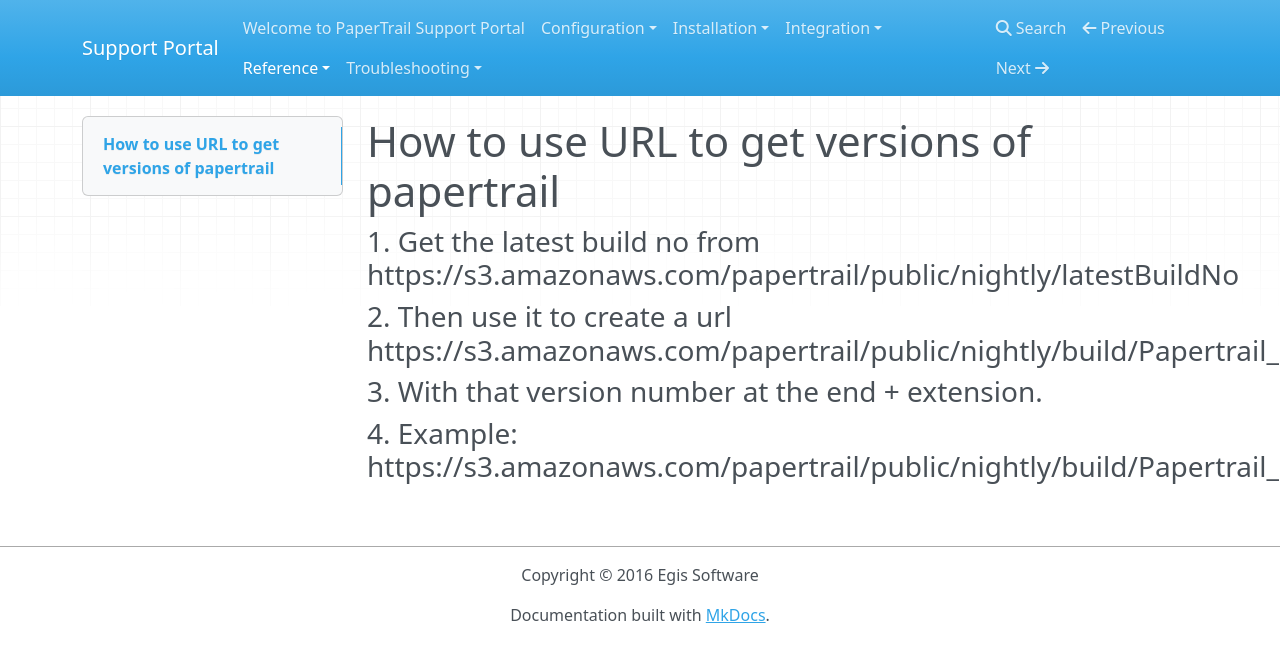
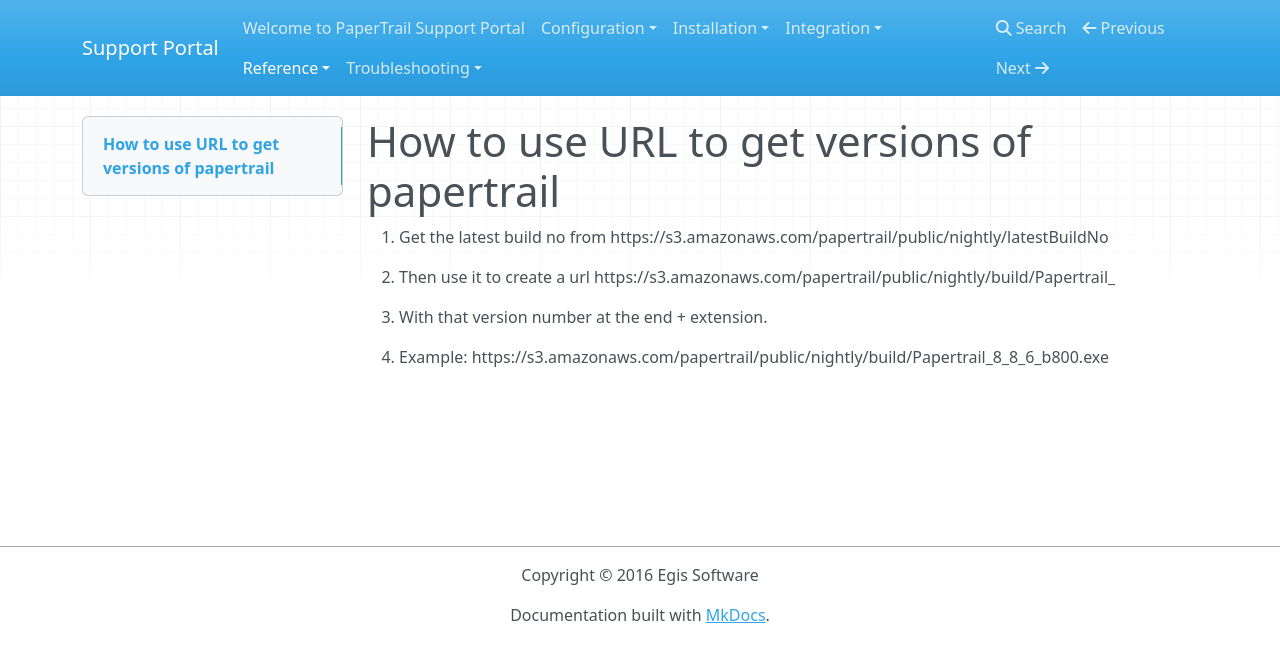
Before and after one commit to ryanegis/support-portal, an MkDocs documentation site: the page built from docs/Reference/Howtouseurltogetversionsofpapertrail.md, in a window 1280 px wide. Shown: the top 662 px of the page. Built offline with MkDocs 1.6.1, drawn with Linux system fonts in a browser that asks for light colours; nearby versions of some CDN libraries; old or Windows-style settings are respelled for this version of MkDocs.

Commit message:
Update Howtouseurltogetversionsofpapertrail.md

```diff
--- a/docs/Reference/Howtouseurltogetversionsofpapertrail.md
+++ b/docs/Reference/Howtouseurltogetversionsofpapertrail.md
@@ -1,9 +1,9 @@
 # How to use URL to get versions of papertrail
 
-### 1. Get the latest build no from https://s3.amazonaws.com/papertrail/public/nightly/latestBuildNo
+1. Get the latest build no from https://s3.amazonaws.com/papertrail/public/nightly/latestBuildNo
 
-### 2. Then use it to create a url https://s3.amazonaws.com/papertrail/public/nightly/build/Papertrail_
+2. Then use it to create a url https://s3.amazonaws.com/papertrail/public/nightly/build/Papertrail_
 
-### 3. With that version number at the end + extension.
+3. With that version number at the end + extension.
 
-### 4. Example: https://s3.amazonaws.com/papertrail/public/nightly/build/Papertrail_8_8_6_b800.exe
+4. Example: https://s3.amazonaws.com/papertrail/public/nightly/build/Papertrail_8_8_6_b800.exe
```
